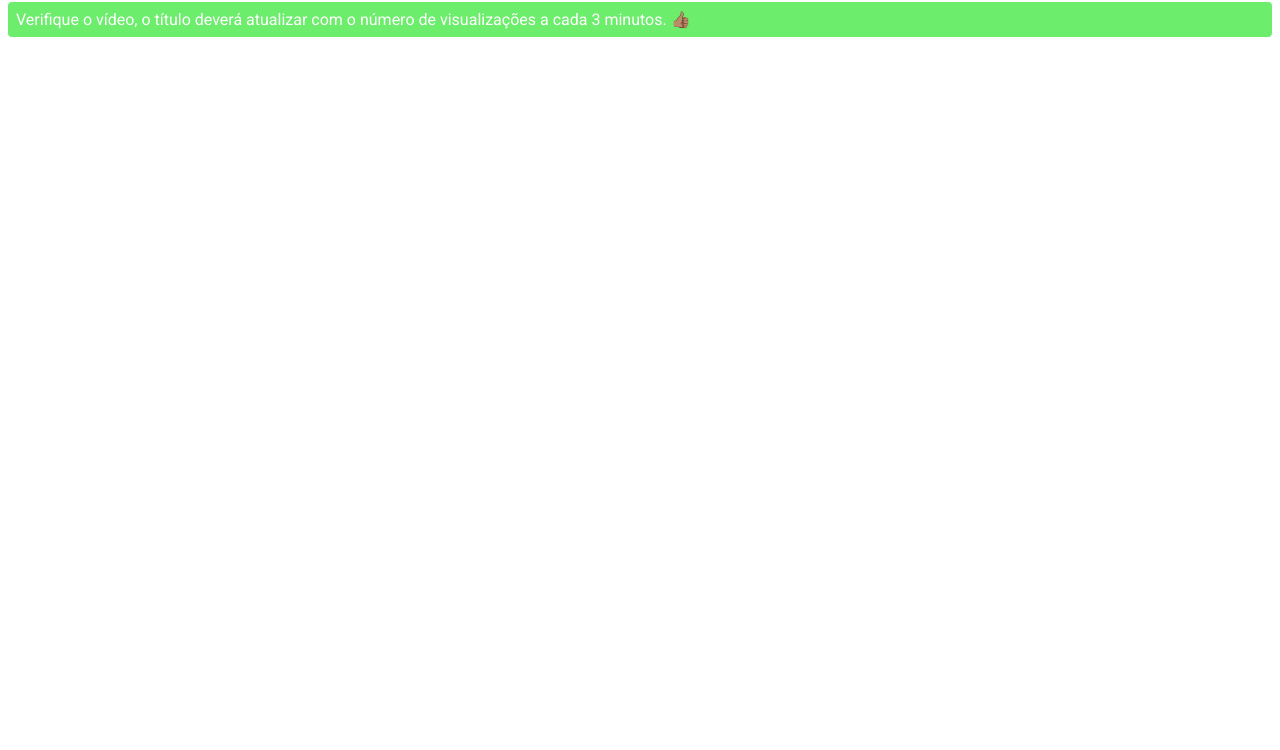
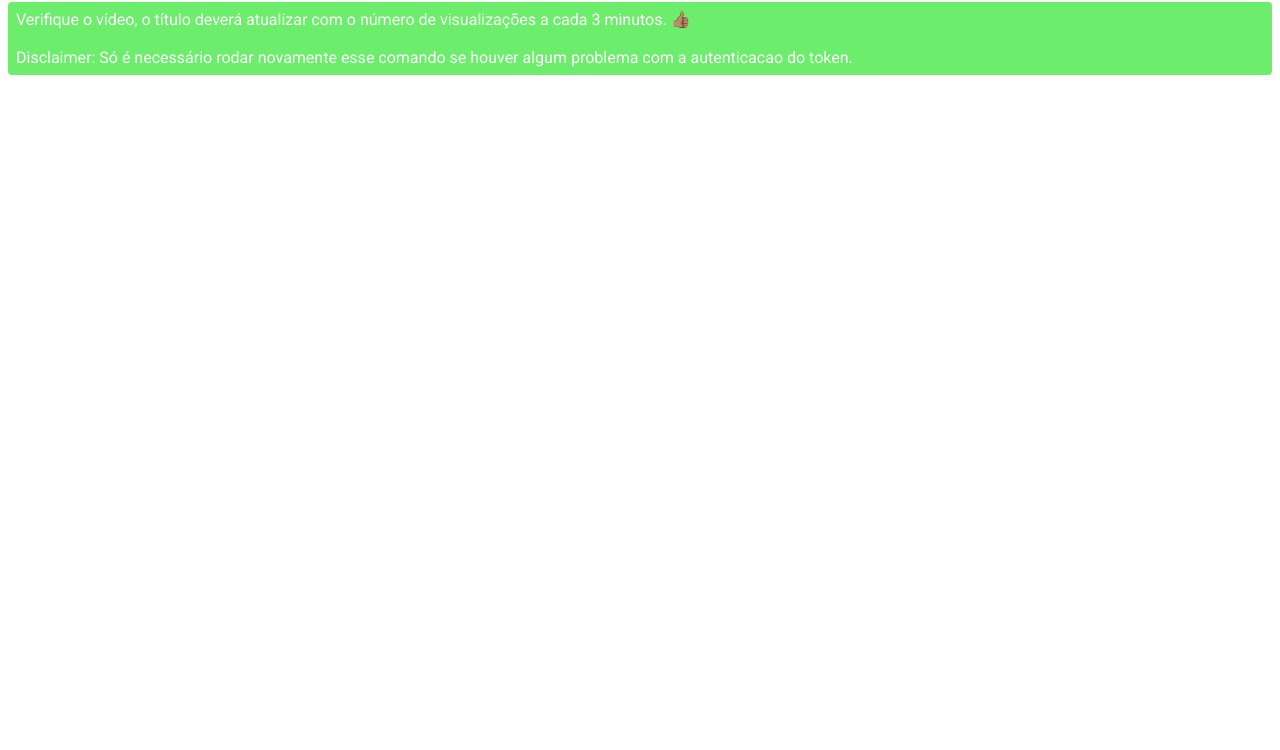
Before and after one commit to DioLps/yt-title-update-cron-job, a website: page public/ok.html in a window 1280 px wide. Shown: the part 50-800 px from the top of the page. Drawn offline with Linux system fonts and the light colour scheme.

Commit message:
add disclaimer

```diff
--- a/public/ok.html
+++ b/public/ok.html
@@ -20,7 +20,14 @@
     <section class="main">
       <h1 class="main__title">YT-TITLE-UPDATE-CRON-JOB API</h1>
       <p class="main__success">
-        Verifique o vídeo, o título deverá atualizar com o número de visualizações a cada 3 minutos. 👍🏽
+        Verifique o vídeo, o título deverá atualizar com o número de
+        visualizações a cada 3 minutos. 👍🏽
+        <br /><br />
+        Disclaimer:
+        <span>
+          Só é necessário rodar novamente esse comando se houver algum problema
+          com a autenticacao do token.
+        </span>
       </p>
     </section>
   </body>
```
